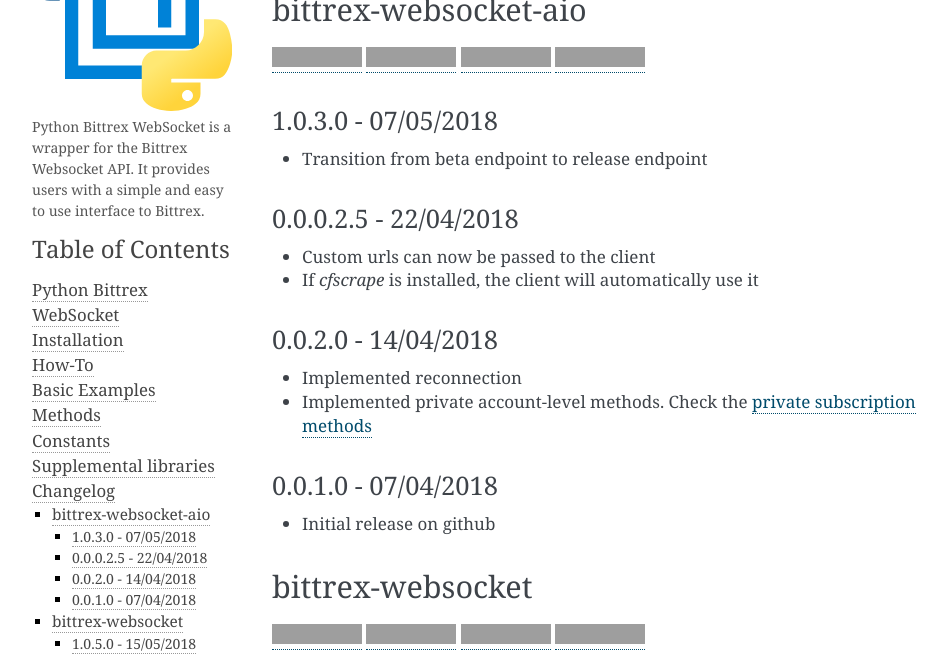
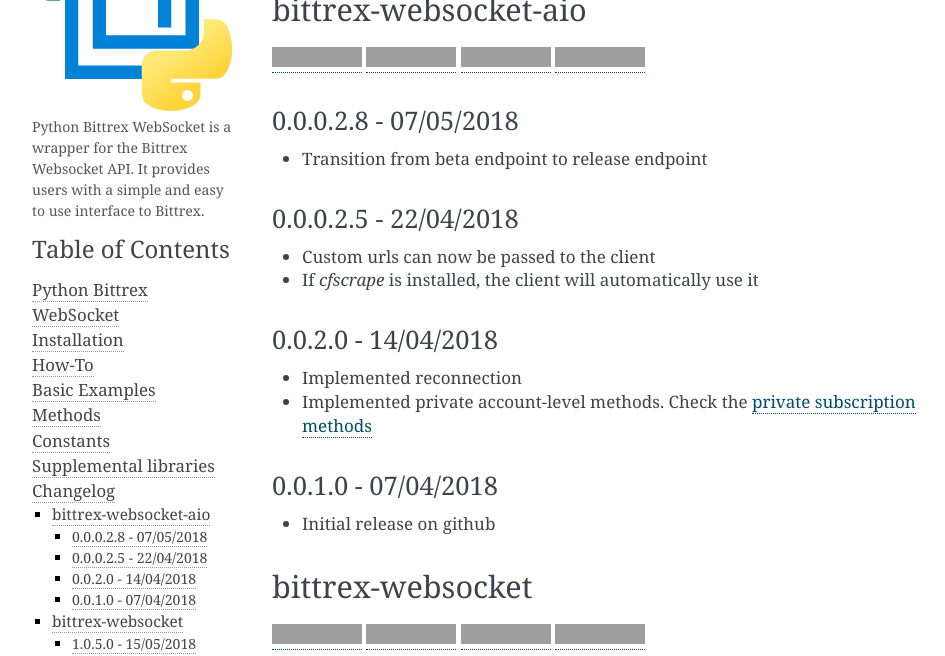
Before and after one commit to slazarov/python-bittrex-websocket-docs, a Sphinx documentation site: the page built from docs/changelog.rst, in a window 1280 px wide, cut to the strip 128-784 px from the top of the page. Shown: the whole strip, without its empty margins (148-1093 px from the left). Built offline with Sphinx 7.4.7, drawn with Linux system fonts in a browser that asks for light colours; grey boxes are pictures that could not be loaded.

Commit message:
Changelog legacy 1.0.5.0

```diff
--- a/docs/changelog.rst
+++ b/docs/changelog.rst
@@ -17,7 +17,7 @@
 .. |pypi-wheel| image:: https://img.shields.io/pypi/wheel/bittrex-websocket-aio.svg
     :target: https://pypi.python.org/pypi/bittrex-websocket-aio
 
-1.0.3.0 - 07/05/2018
+0.0.0.2.8 - 07/05/2018
 ^^^^^^^^^^^^^^^^^^^^^
 * Transition from beta endpoint to release endpoint
 
```
